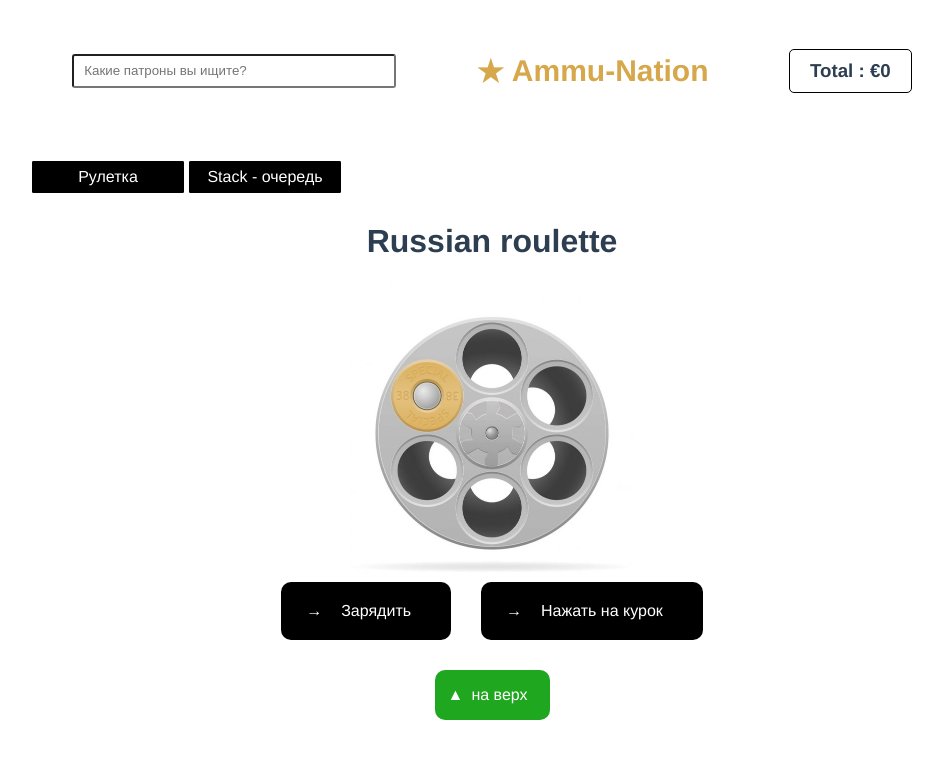
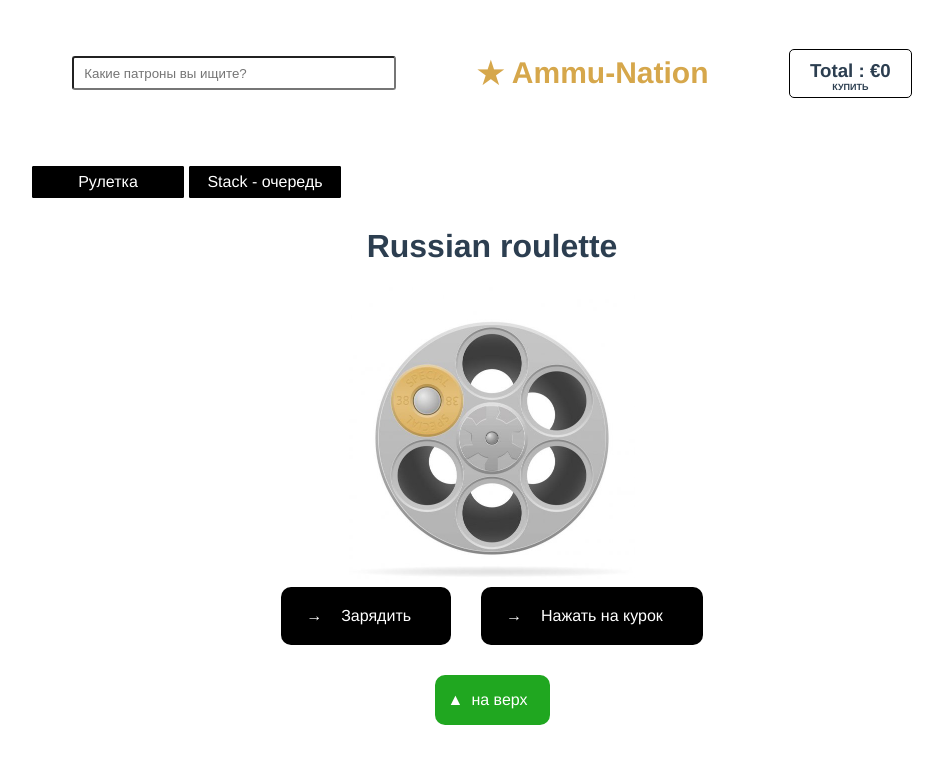
Before and after one commit to VladSapozhnik/docker-vuejs, a Vue app: page / in a window 1280 px wide. Shown: the top 764 px of the page, without its empty margins (148-1091 px from the left). Built offline with nearby package versions, Linux system fonts and the light colour scheme.

Commit message:
fix ammo total buy

```diff
--- a/src/components/SearchAmmo.vue
+++ b/src/components/SearchAmmo.vue
@@ -5,7 +5,7 @@
         <input class="search__inner-input" v-model="searchValue" type="text" @click="putSearch" placeholder="Какие патроны вы ищите?">
         <div class="search__inner-title" >Ammu-Nation</div>
         <div class="total">
-          <h3 class="search__total" :class="{ ammoNull }" @click="openCar(ammoPrice)"> Total : &euro;{{ammoPrice}} </h3>
+          <h3 class="search__total" :class="{ ammoNull }" @click="openCar(ammoPrice)"> Total : &euro;{{ammoPrice}} <div class="search__total-buy">Купить</div></h3>
           <div class="search__total-empty" v-if="ammoNull == true">Корзина пустая</div>
           <div v-if="openPopup == true">
             <div class="popup">
@@ -285,9 +285,18 @@ export default {
     }
     &__total {
       border: 1px solid #000;
-      padding: 10px 20px;
+      padding: 10px 20px 15px;
       border-radius: 5px;
       cursor: pointer;
+      position: relative;
+      &-buy {
+        position: absolute;
+        font-size: 9px;
+        bottom: 5px;
+        left: 50%;
+        transform: translateX(-50%);
+        text-transform: uppercase;
+      }
       &-empty {
         position: absolute;
         bottom: 0px;
@@ -296,6 +305,7 @@ export default {
         transform: translateX(-50%);
         white-space: nowrap;
         color: red;
+        text-transform: uppercase;
       }
     }
     &__inner {
```
